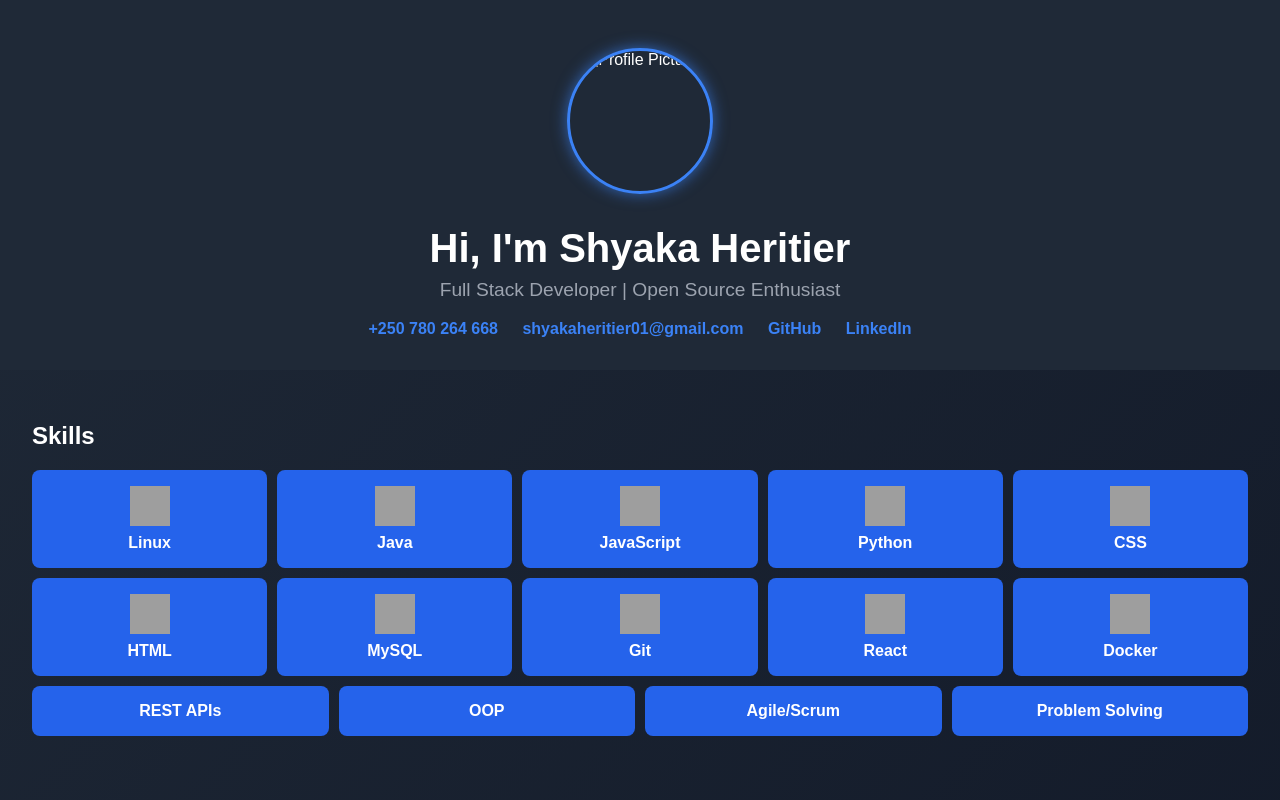
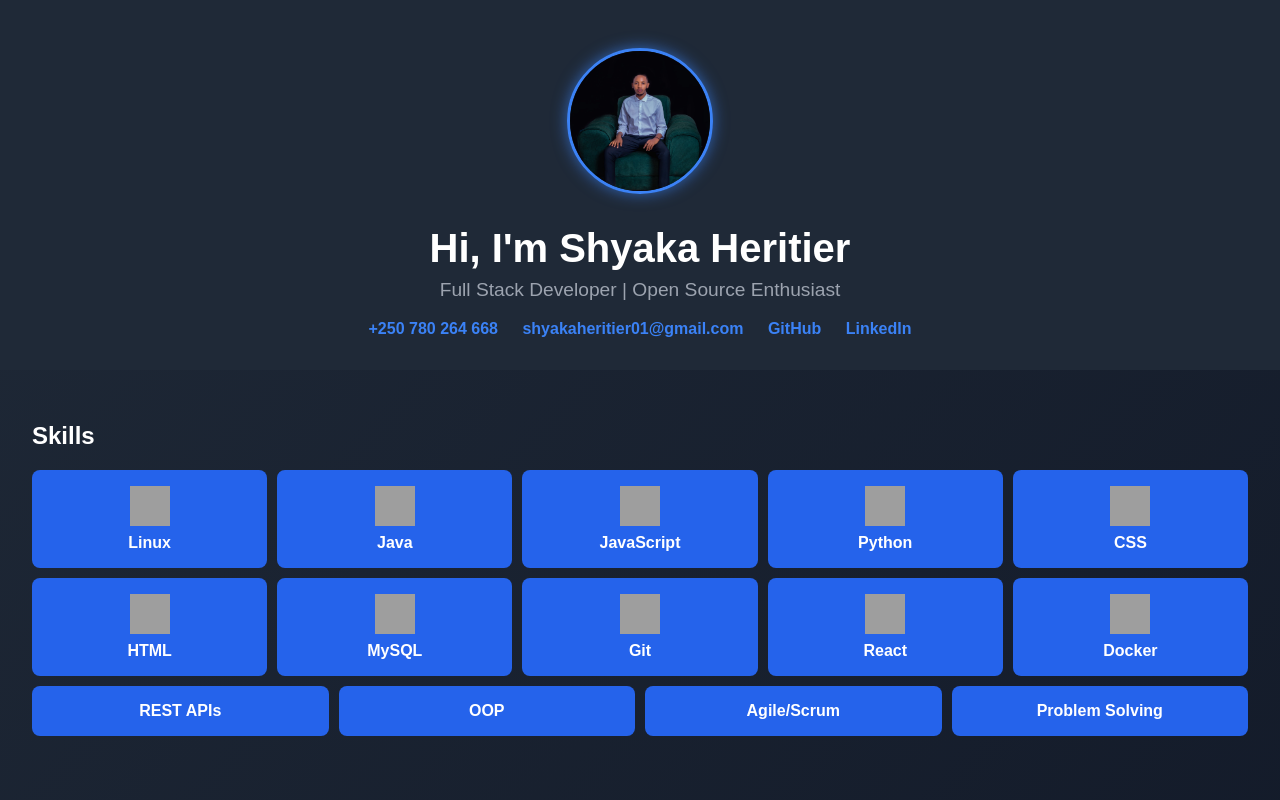
Before and after one commit to shyakaheritier01/index.html, a plain HTML site: page index.html in a window 1280 px wide. Shown: the top 800 px of the page. Drawn offline with Linux system fonts and the light colour scheme; grey boxes are pictures that could not be loaded.

Commit message:
Update index.html

```diff
--- a/index.html
+++ b/index.html
@@ -91,7 +91,7 @@
 <body>
   <header>
     <div class="profile-pic">
-      <img src="image/shyaka.jpeg" alt="Profile Picture" />
+      <img src="shyaka.jpeg" alt="Profile Picture" />
 
     </div>
     <h1>Hi, I'm Shyaka Heritier</h1>
```
